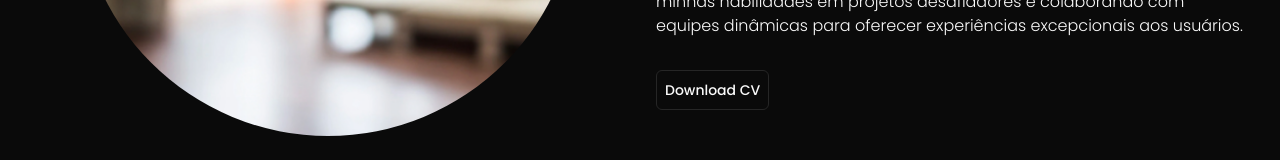
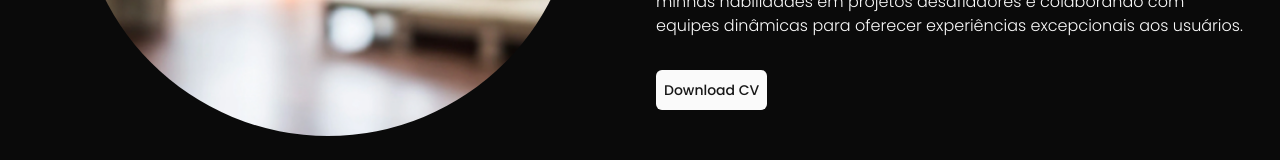
Before and after one commit to araujoerick/portifolio, a Next.js app: page /about in a window 1280 px wide. Shown: the part 504-664 px from the top of the page. Built offline with nearby package versions, Linux system fonts and the light colour scheme.

Commit message:
💄 feat: add hover style to ButtonDownloadCv on AboutPage

```diff
--- a/app/about/page.tsx
+++ b/app/about/page.tsx
@@ -44,10 +44,7 @@ const AboutPage = () => {
                 experiências excepcionais aos usuários.
               </p>
               <div className="flex gap-4">
-                <ButtonDownloadCv
-                  variant={"outline"}
-                  className="text-xs sm:text-sm"
-                >
+                <ButtonDownloadCv className="text-xs transition-colors duration-300 hover:bg-pear-600 hover:text-inherit hover:shadow-[0_0_35px_-10px] hover:shadow-pear-600 dark:hover:bg-pear-700 sm:text-sm">
                   Download CV
                 </ButtonDownloadCv>
               </div>
```
